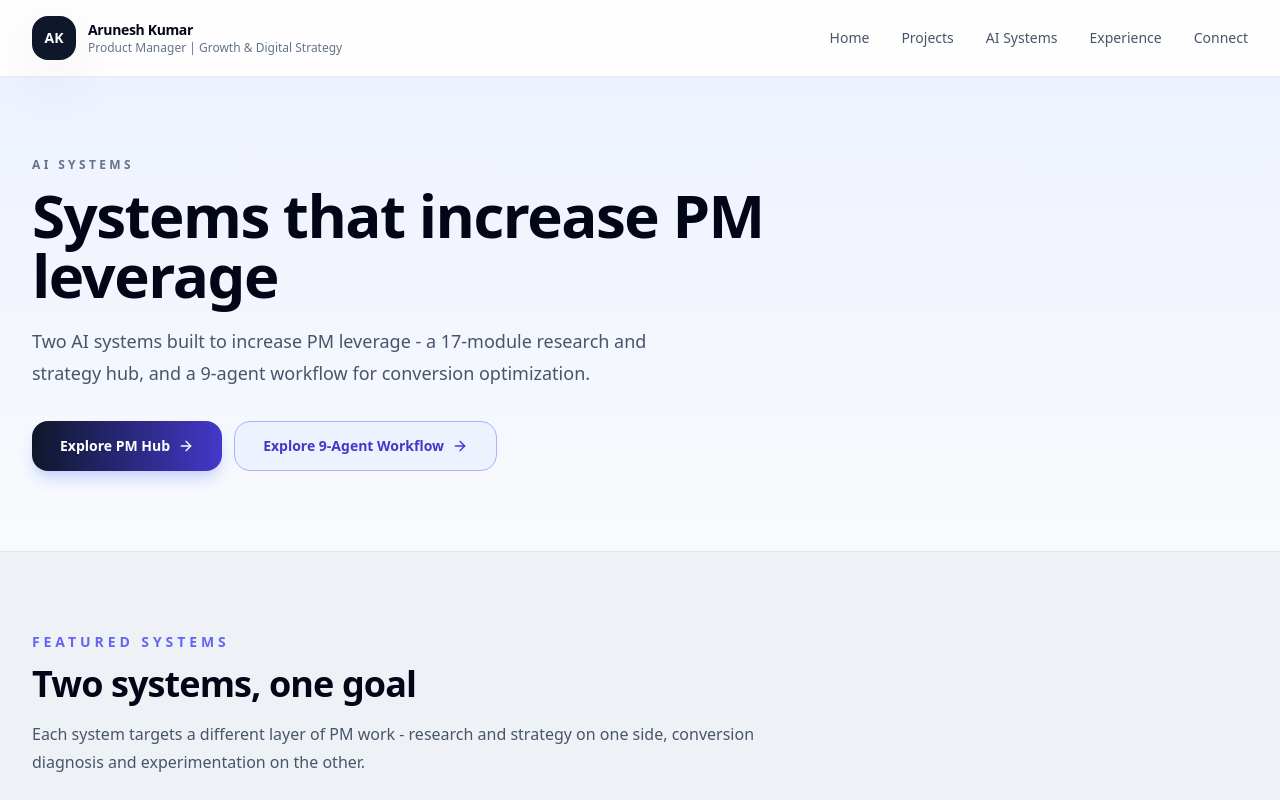
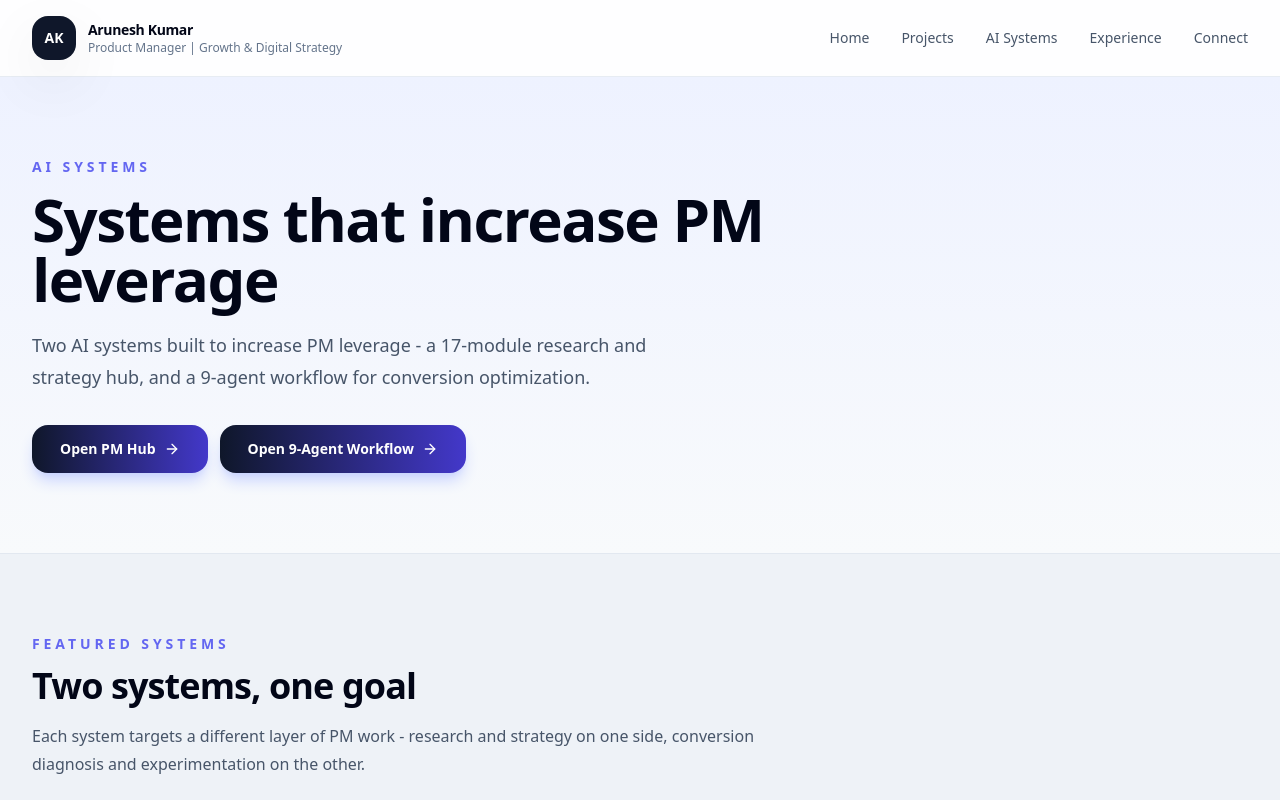
Before and after one commit to aruneshk30/Website, a Next.js app: page /ai-systems in a window 1280 px wide. Shown: the top 800 px of the page. Built offline with nearby package versions, Linux system fonts and the light colour scheme.

Commit message:
Update page.tsx

```diff
--- a/app/ai-systems/page.tsx
+++ b/app/ai-systems/page.tsx
@@ -9,7 +9,7 @@ export default function AiSystemsPage() {
       <section className="border-b border-slate-200 bg-gradient-to-b from-indigo-50 to-slate-50 py-20">
         <div className="mx-auto max-w-7xl px-6 lg:px-8">
           <div className="max-w-3xl">
-            <p className="mb-3 text-xs font-semibold uppercase tracking-[0.28em] text-slate-500">AI Systems</p>
+            <p className="mb-3 text-sm font-semibold uppercase tracking-[0.28em] text-indigo-500">AI Systems</p>
             <h1 className="text-4xl font-semibold tracking-tight text-slate-950 md:text-6xl">Systems that increase PM leverage</h1>
             <p className="mt-5 max-w-2xl text-lg leading-8 text-slate-600">
               Two AI systems built to increase PM leverage - a 17-module research and strategy hub, and a 9-agent workflow for conversion optimization.
@@ -17,10 +17,10 @@ export default function AiSystemsPage() {
           </div>
           <div className="mt-8 flex flex-wrap gap-3">
            <Link href="/ai-systems/pm-hub" className="inline-flex items-center gap-2 rounded-2xl bg-gradient-to-r from-slate-900 to-indigo-700 px-7 py-3.5 text-sm font-semibold text-white shadow-lg shadow-indigo-200 transition hover:scale-[1.02]">
-              Explore PM Hub <ArrowRight className="h-4 w-4" />
+              Open PM Hub <ArrowRight className="h-4 w-4" />
             </Link>
-            <Link href="/ai-systems/cro-workflow" className="inline-flex items-center gap-2 rounded-2xl border border-indigo-300 bg-indigo-50 px-7 py-3.5 text-sm font-semibold text-indigo-700 transition hover:bg-indigo-100 hover:border-indigo-400">
-              Explore 9-Agent Workflow <ArrowRight className="h-4 w-4" />
+            <Link href="/ai-systems/pm-hub" className="inline-flex items-center gap-2 rounded-2xl bg-gradient-to-r from-slate-900 to-indigo-700 px-7 py-3.5 text-sm font-semibold text-white shadow-lg shadow-indigo-200 transition hover:scale-[1.02]">
+              Open 9-Agent Workflow <ArrowRight className="h-4 w-4" />
             </Link>
           </div>
         </div>
```
